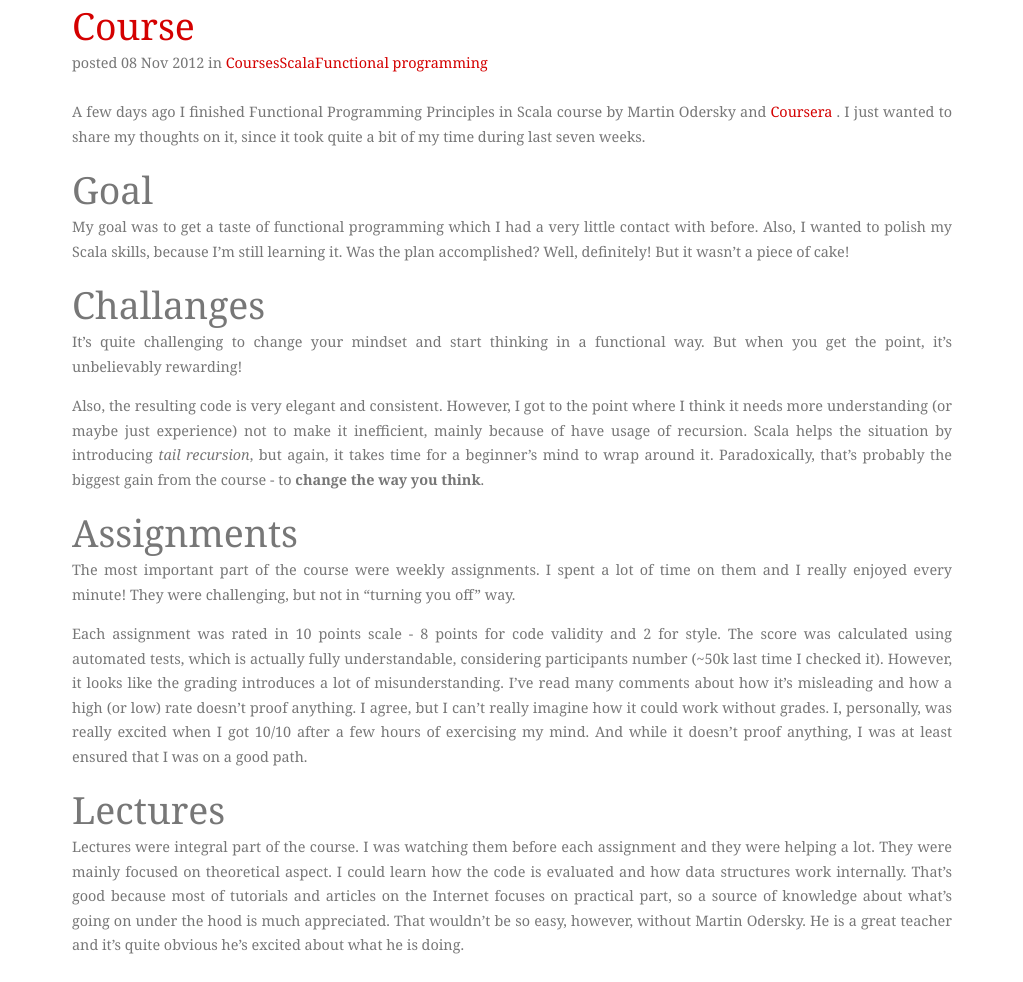
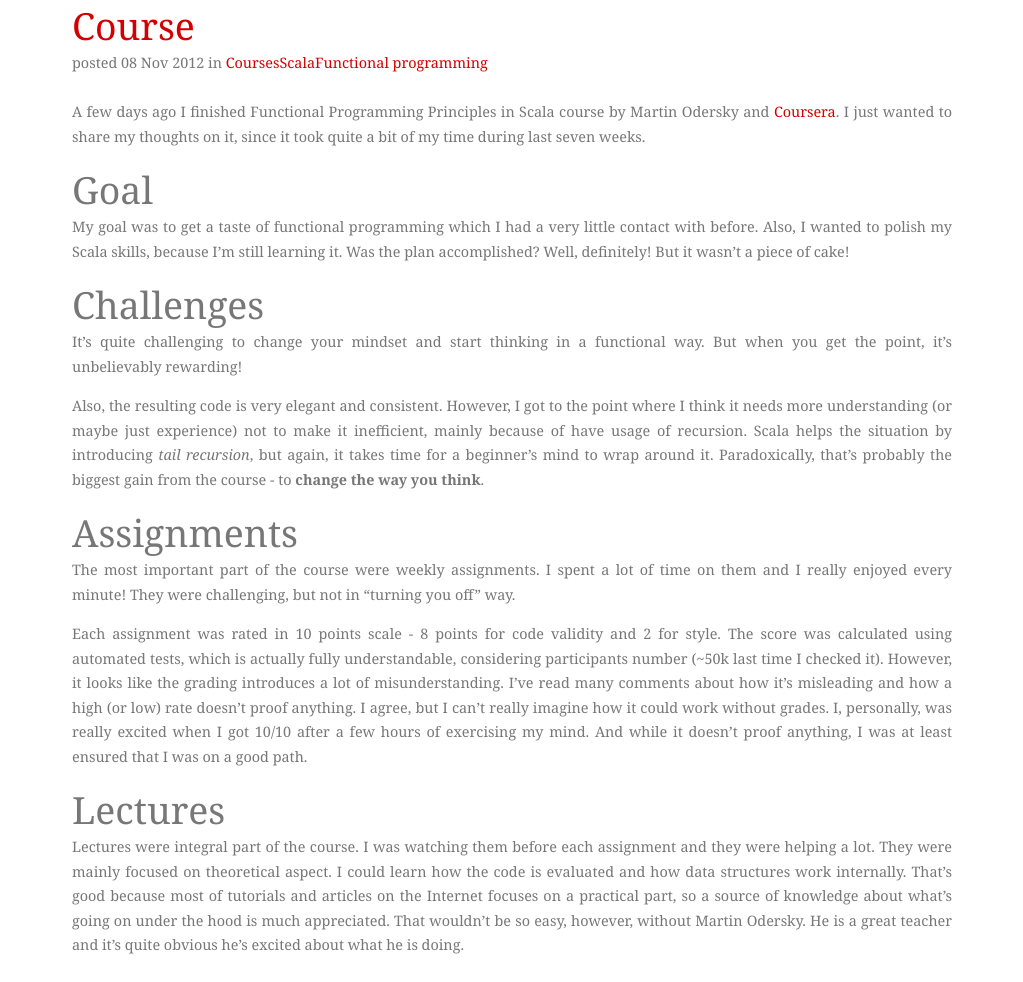
Before and after one commit to MarcinSwierczynski/marcinos.github.com, a Jekyll site: the page built from _posts/2012-11-08-functional-programming-principles-in-scala.markdown, in a window 1280 px wide. Shown: the part 196-1178 px from the top of the page, without its empty margins (128-1151 px from the left). Built offline with Jekyll 4.4.1, drawn with Linux system fonts in a browser that asks for light colours; Markdown is read by kramdown in place of the engine named in the settings.

Commit message:
Functional Programming Principles in Scala Course post - small improvements

```diff
--- a/_posts/2012-11-08-functional-programming-principles-in-scala.markdown
+++ b/_posts/2012-11-08-functional-programming-principles-in-scala.markdown
@@ -9,12 +9,12 @@ categories:
 - Scala
 - Functional programming
 ---
-A few days ago I finished Functional Programming Principles in Scala course by Martin Odersky and [Coursera](http://www.coursera.com) . I just wanted to share my thoughts on it, since it took quite a bit of my time during last seven weeks.
+A few days ago I finished Functional Programming Principles in Scala course by Martin Odersky and [Coursera](http://www.coursera.com). I just wanted to share my thoughts on it, since it took quite a bit of my time during last seven weeks.
 
 ## Goal
 My goal was to get a taste of functional programming which I had a very little contact with before. Also, I wanted to polish my Scala skills, because I'm still learning it. Was the plan accomplished? Well, definitely! But it wasn't a piece of cake!
 
-## Challanges
+## Challenges
 It's quite challenging to change your mindset and start thinking in a functional way. But when you get the point, it's unbelievably rewarding!
 
 Also, the resulting code is very elegant and consistent. However, I got to the point where I think it needs more understanding (or maybe just experience) not to make it inefficient, mainly because of have usage of recursion. Scala helps the situation by introducing *tail recursion*, but again, it takes time for a beginner's mind to wrap around it. Paradoxically, that's probably the biggest gain from the course - to **change the way you think**.
@@ -25,7 +25,7 @@ The most important part of the course were weekly assignments. I spent a lot of
 Each assignment was rated in 10 points scale - 8 points for code validity and 2 for style. The score was calculated using automated tests, which is actually fully understandable, considering participants number (~50k last time I checked it). However, it looks like the grading introduces a lot of misunderstanding. I've read many comments about how it's misleading and how a high (or low) rate doesn't proof anything. I agree, but I can't really imagine how it could work without grades. I, personally, was really excited when I got 10/10 after a few hours of exercising my mind. And while it doesn't proof anything, I was at least ensured that I was on a good path.
 
 ## Lectures
-Lectures were integral part of the course. I was watching them before each assignment and they were helping a lot. They were mainly focused on theoretical aspect. I could learn how the code is evaluated and how data structures work internally. That's good because most of tutorials and articles on the Internet focuses on practical part, so a source of knowledge about what's going on under the hood is much appreciated. That wouldn't be so  easy, however, without Martin Odersky. He is a great teacher and it's quite obvious he's excited about what he is doing.
+Lectures were integral part of the course. I was watching them before each assignment and they were helping a lot. They were mainly focused on theoretical aspect. I could learn how the code is evaluated and how data structures work internally. That's good because most of tutorials and articles on the Internet focuses on a practical part, so a source of knowledge about what's going on under the hood is much appreciated. That wouldn't be so  easy, however, without Martin Odersky. He is a great teacher and it's quite obvious he's excited about what he is doing.
 
 ## What's next?
 Well, I think I'll get back to reading [Programming in Scala](http://www.artima.com/shop/programming_in_scala_2ed) (which I highly recommend, by the way) and learning [Play! Framework](http://www.playframework.org).
```
